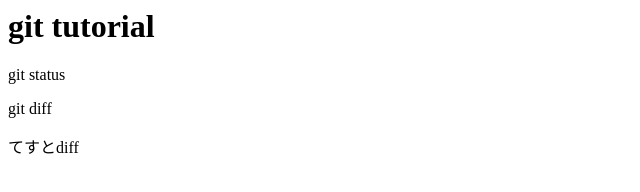
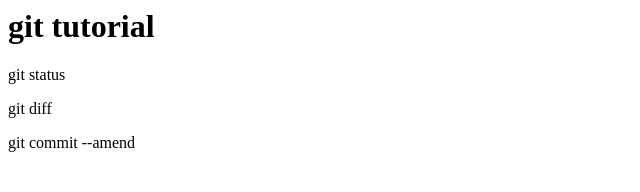
Before and after one commit to tomoyooo/git_tutorial, a plain HTML site: page index.html in a window 1280 px wide. Shown: the full height of the page, 0-640 px from the left. Drawn offline with Linux system fonts and the light colour scheme.

Commit message:
git commit --amendを追記

```diff
--- a/index.html
+++ b/index.html
@@ -4,4 +4,4 @@
 
 <p>git diff</p>
 
-<p>てすとdiff</p>
+<p>git commit --amend</p>
```
